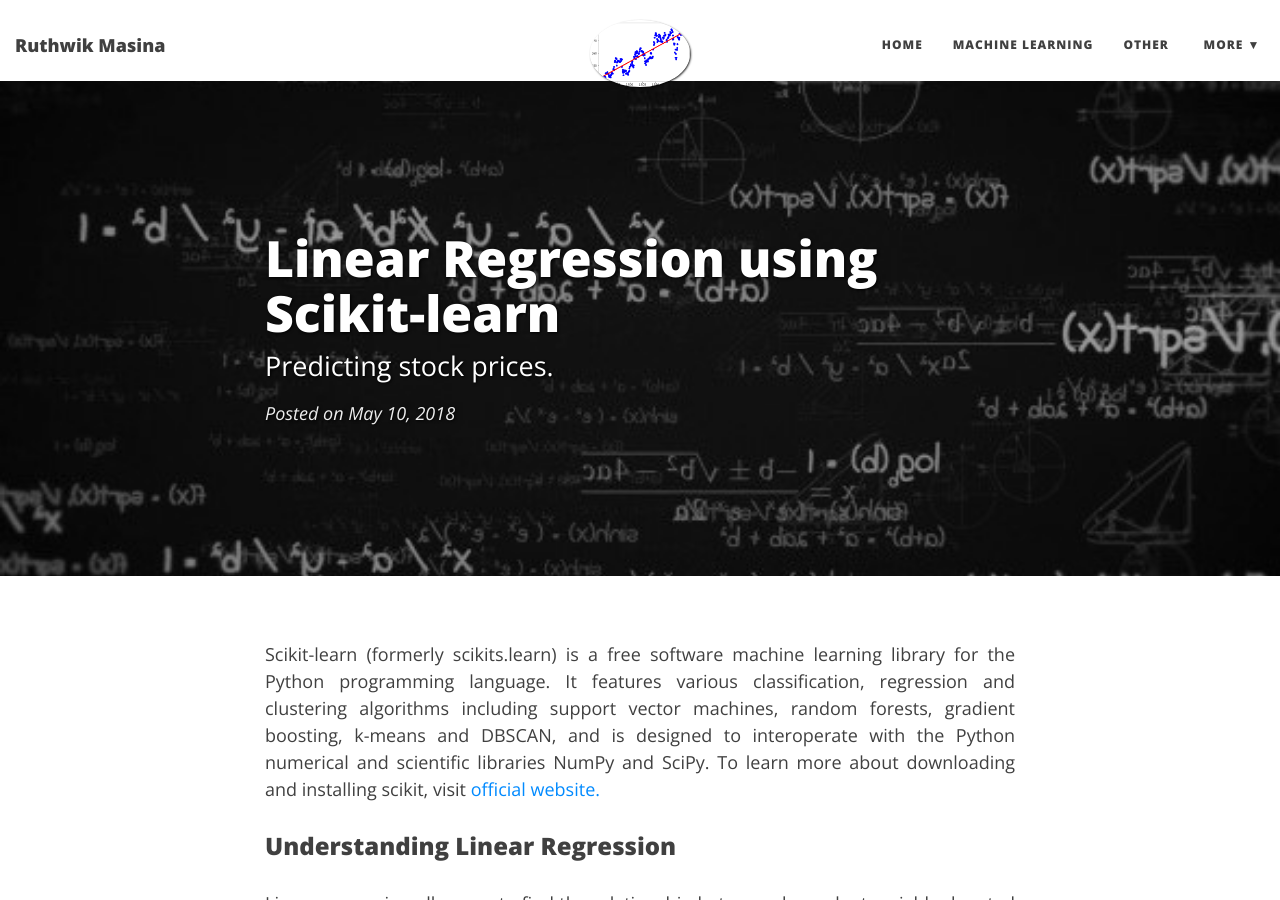
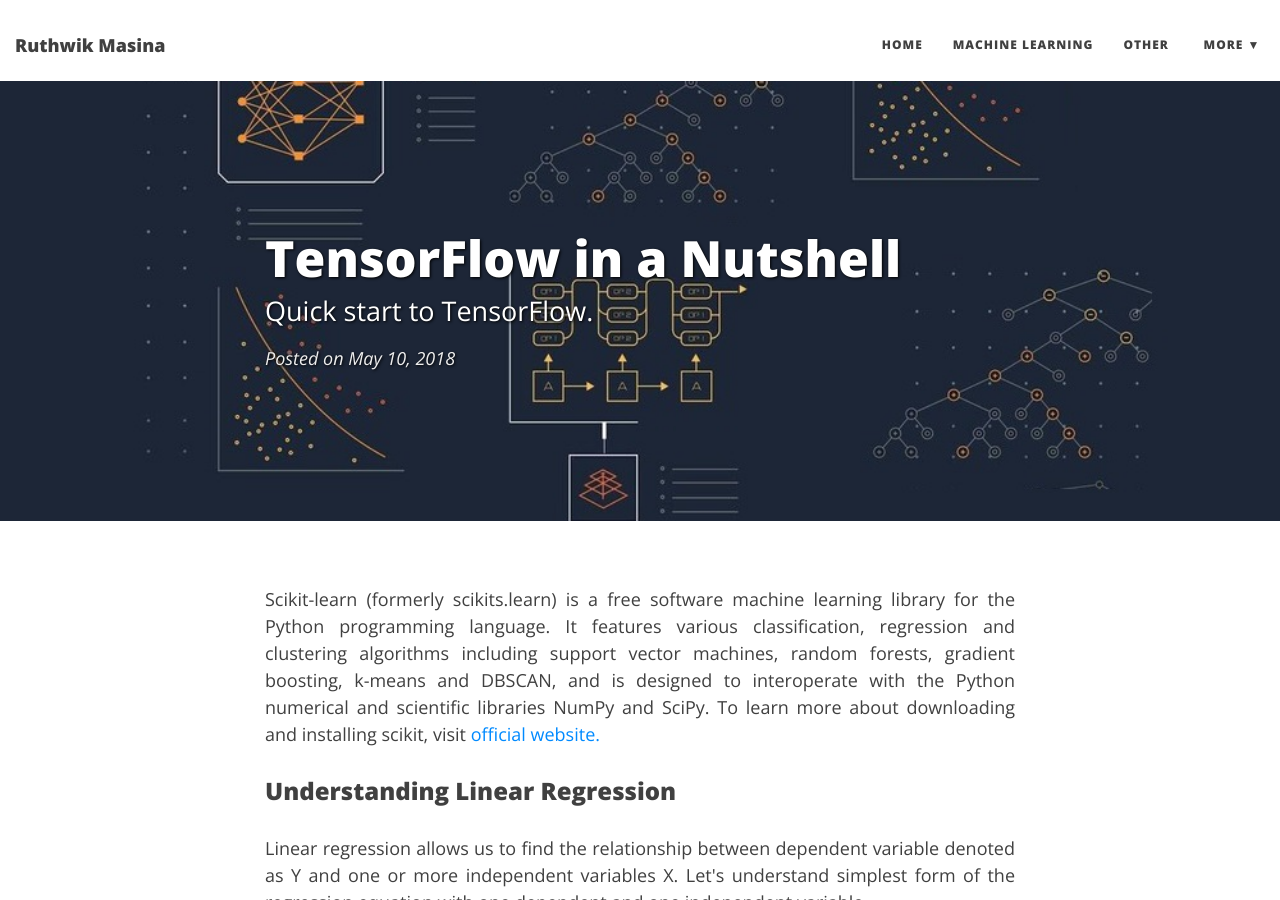
Before and after one commit to Ruthwik/ruthwik.github.io, a Jekyll site: the page built from _posts/2018-05-10-tensorflow_in_a_nutshell.html, in a window 1280 px wide and 900 px high. Built offline with Jekyll 4.4.1, drawn with Linux system fonts in a browser that asks for light colours; nearby versions of some CDN libraries; comment, search, counter and statistics services are not loaded; some of the changed text lies outside the part shown.

Commit message:
Updating the intro

```diff
--- a/_posts/2018-05-10-tensorflow_in_a_nutshell.html
+++ b/_posts/2018-05-10-tensorflow_in_a_nutshell.html
@@ -1,14 +1,13 @@
 ---
 layout: post
-title: Linear Regression using Scikit-learn
-subtitle: Predicting stock prices.
+title: TensorFlow in a Nutshell
+subtitle: Quick start to TensorFlow.
 published: true
 categories: machinelearning
 gh-repo: Ruthwik/StockPrediction
-tags: [machine learning, linear regression, python, scikit, prediction]
-image: /img/trained_model.png
+tags: [machine learning, TensorFlow, python]
 bigimg:
-  - /img/linearequations.jpg
+  - /img/tensorflownutshell/tensorflowimage.jpg
 
 ---
 
```
